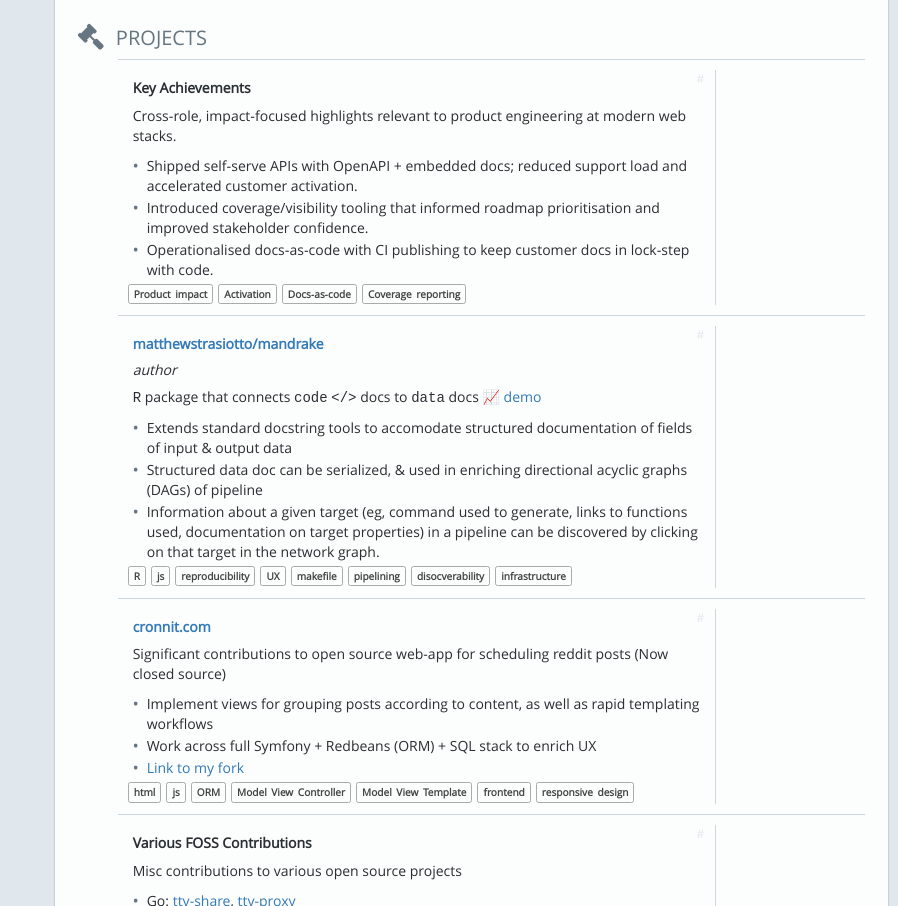
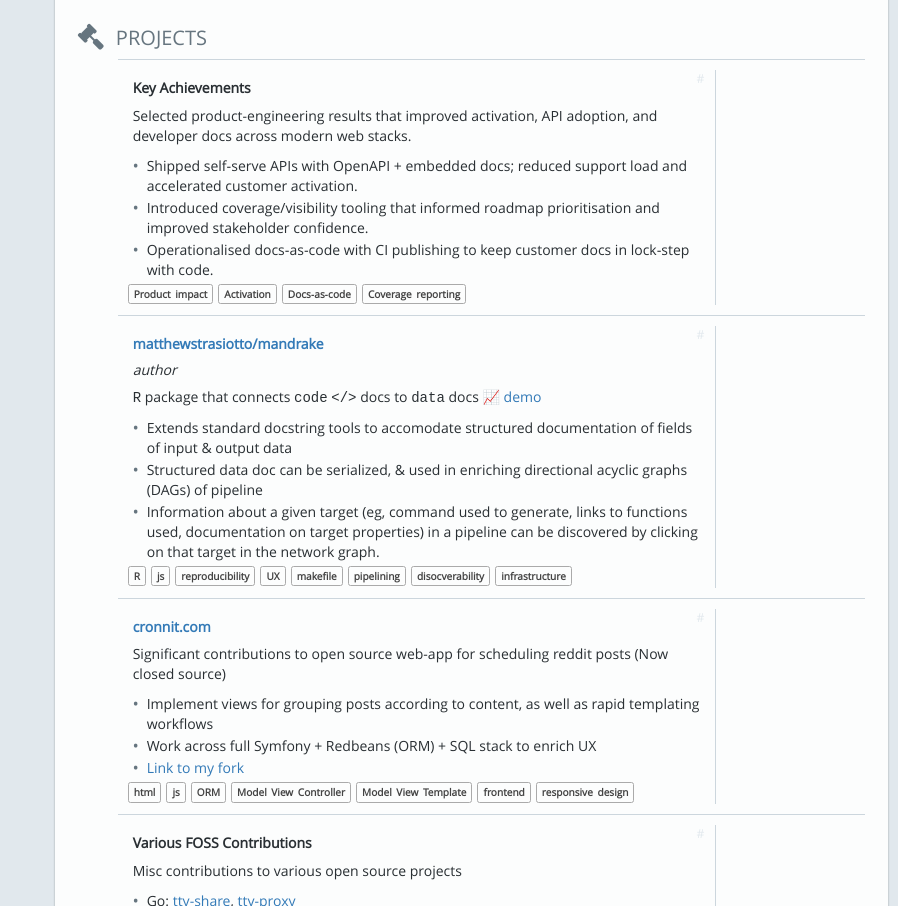
Before and after one commit to strazto/resume, a plain HTML site: page index.html in a window 1280 px wide. Shown: the part 1651-2557 px from the top of the page, without its empty margins (382-1280 px from the left). Drawn offline with Linux system fonts and the light colour scheme.

Commit message:
deploy: 833d75b7b55688f4775056a24725036f10e995a7

```diff
--- a/index.html
+++ b/index.html
@@ -435,7 +435,7 @@
                               </h4>
                           </div>
                           <div class="col-xs-4 visible-xs-inline-block duration-inline"></div>
-                          </div><span class="detail-body" itemprop="description"><p>Cross‑role, impact‑focused highlights relevant to product engineering at modern web stacks.</p></span>
+                          </div><span class="detail-body" itemprop="description"><p>Selected product-engineering results that improved activation, API adoption, and developer docs across modern web stacks.</p></span>
                             <ul class="detail-highlights">
                                 <li><p>Shipped self‑serve APIs with OpenAPI + embedded docs; reduced support load and accelerated customer activation.</p></li>
                                 <li><p>Introduced coverage/visibility tooling that informed roadmap prioritisation and improved stakeholder confidence.</p></li>
```
